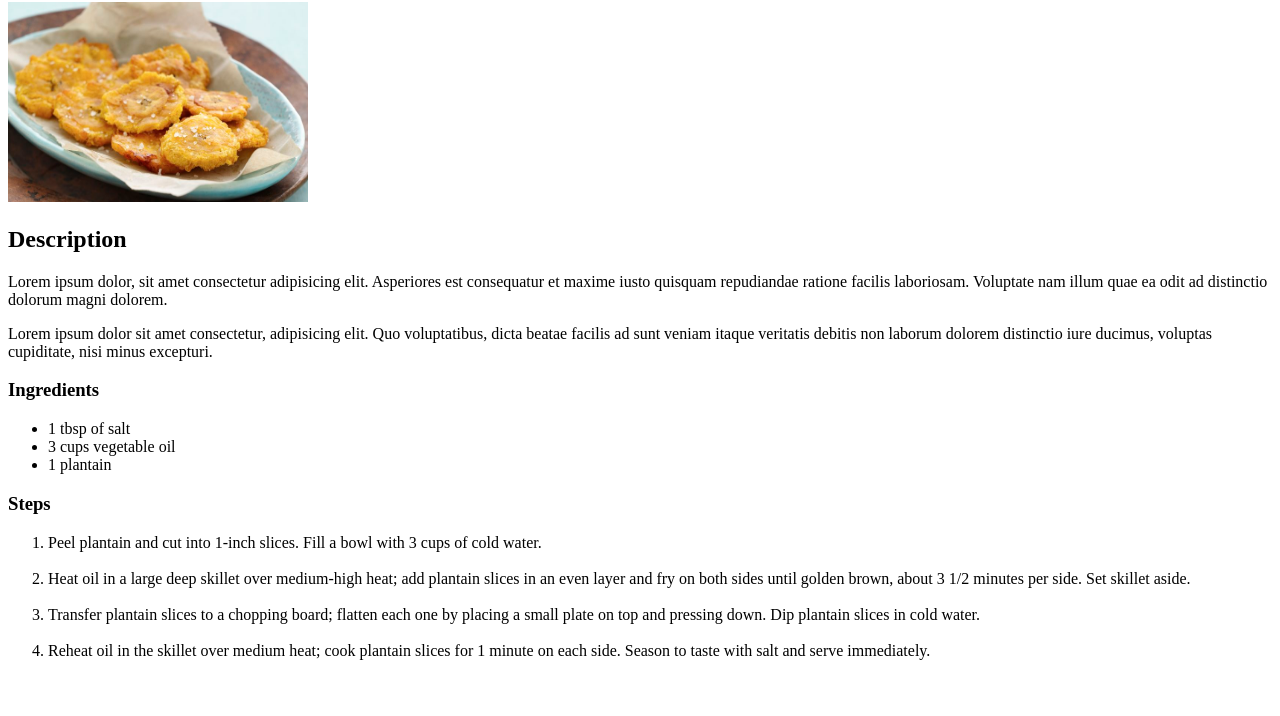
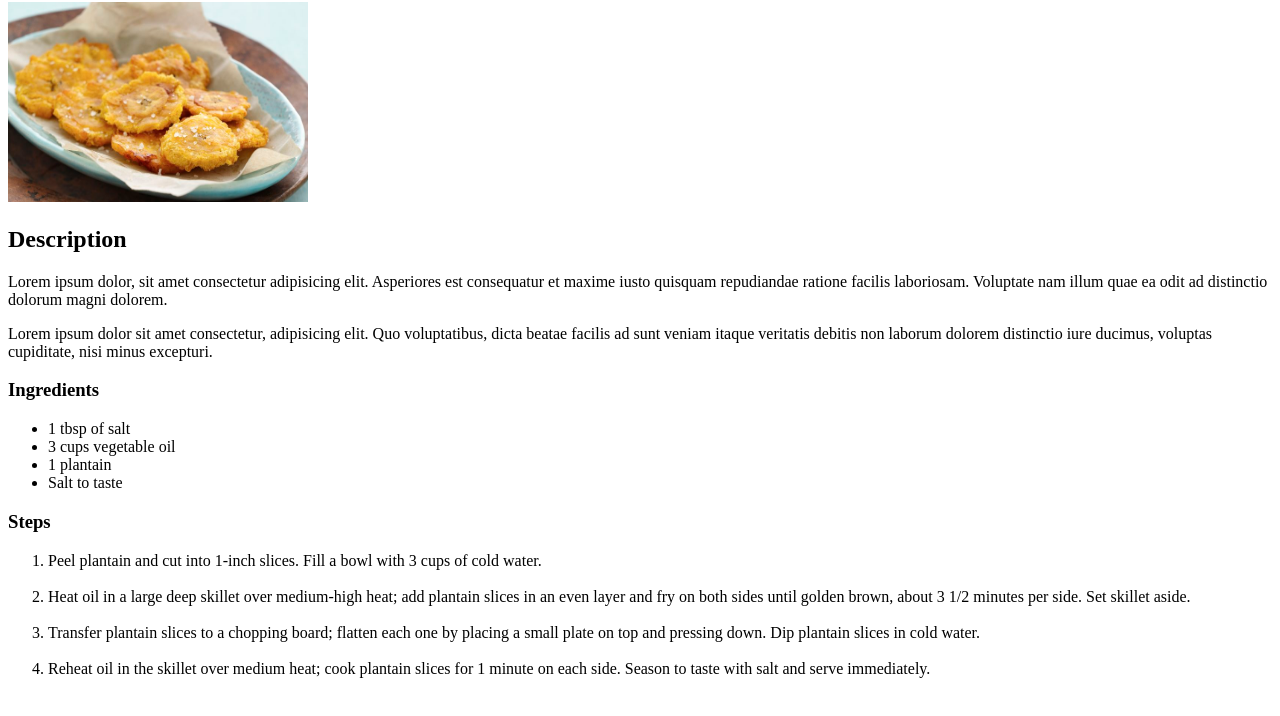
Before and after one commit to sudox001/odin-recipes, a plain HTML site: page recipes/tostones.html in a window 1280 px wide. Shown: the part 78-794 px from the top of the page. Drawn offline with Linux system fonts and the light colour scheme.

Commit message:
Added ingredient

```diff
--- a/recipes/tostones.html
+++ b/recipes/tostones.html
@@ -18,6 +18,7 @@
         <li>1 tbsp of salt</li>
         <li>3 cups vegetable oil</li>
         <li>1 plantain</li>
+        <li>Salt to taste</li>
     </ul>
 
     <h3>Steps</h3>
```
